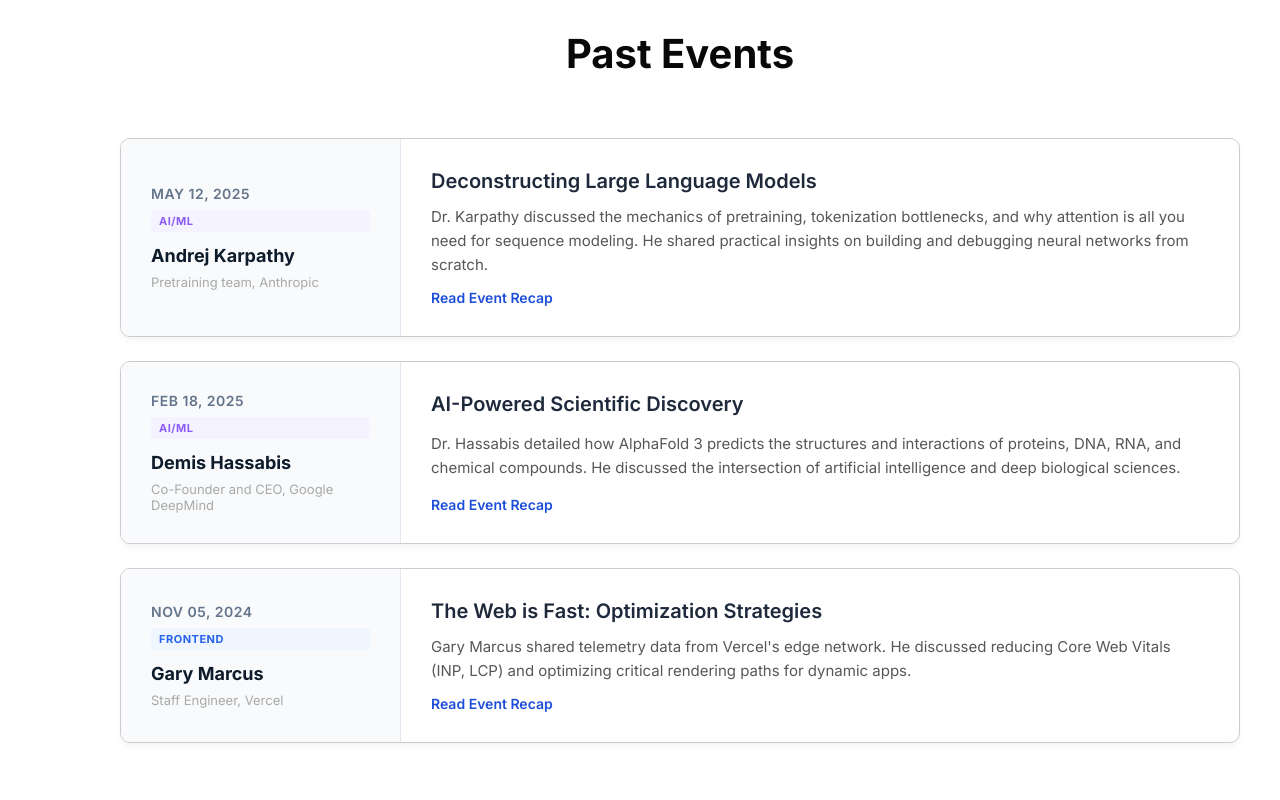
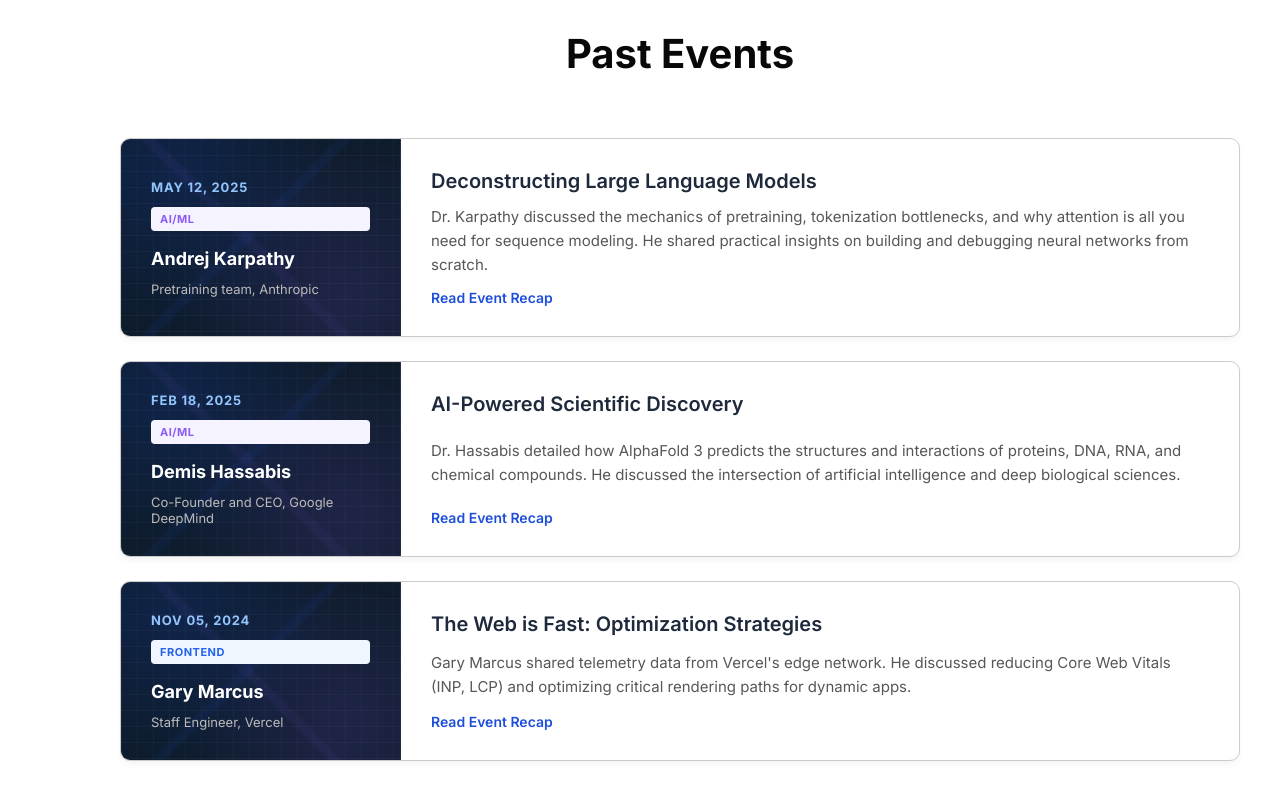
Before and after one commit to abrahasin99/ph14-a01, a plain HTML site: page index.html in a window 1280 px wide. Shown: the part 3383-4183 px from the top of the page. Drawn offline with Linux system fonts and the light colour scheme.

Commit message:
feat: add new section with AI

```diff
--- a/style.css
+++ b/style.css
@@ -350,32 +350,66 @@
 
 .past-meta {
     padding: 30px;
-    background-color: #f8fafc;
-    border-right: 1px solid rgb(226, 232, 240);
+    background-color: #0D1B2A;
+    background-image:
+        radial-gradient(circle at 20% 20%, rgba(29, 78, 216, 0.18) 0%, transparent 60%),
+        radial-gradient(circle at 80% 80%, rgba(139, 92, 246, 0.15) 0%, transparent 60%),
+        linear-gradient(rgba(255, 255, 255, 0.03) 1px, transparent 1px),
+        linear-gradient(90deg, rgba(255, 255, 255, 0.03) 1px, transparent 1px);
+    background-size: 100% 100%, 100% 100%, 16px 16px, 16px 16px;
+    border-right: 1px solid rgba(255, 255, 255, 0.08);
     display: flex;
     flex-direction: column;
     justify-content: center;
-    gap: 8px;
+    gap: 12px;
+    position: relative;
+    overflow: hidden;
+}
+
+/* Vector geometry line representing the technical illustrator vibe */
+.past-meta::before {
+    content: "";
+    position: absolute;
+    top: 0;
+    right: 0;
+    width: 100%;
+    height: 100%;
+    background:
+        linear-gradient(135deg, transparent 45%, rgba(29, 78, 216, 0.08) 46%, rgba(29, 78, 216, 0.08) 48%, transparent 49%),
+        linear-gradient(45deg, transparent 45%, rgba(139, 92, 246, 0.06) 46%, rgba(139, 92, 246, 0.06) 48%, transparent 49%);
+    pointer-events: none;
 }
 
 .past-meta h3 {
     padding: 5px 0 0 0;
     margin: 0;
     font-size: 18px;
-    color: #0d1b2a;
+    color: #ffffff;
+    position: relative;
+    z-index: 1;
 }
 
 .past-speaker-title {
     font-size: 13px;
-    color: darkgrey;
+    color: rgb(188, 187, 187);
     font-weight: 400;
+    position: relative;
+    z-index: 1;
 }
 
 .past-date {
-    font-size: 14px;
-    font-weight: 600;
-    color: #64748b;
-    letter-spacing: 0.5px;
+    font-size: 13px;
+    font-weight: 700;
+    color: #93C5FD;
+    letter-spacing: 0.8px;
+    position: relative;
+    z-index: 1;
+}
+
+.past-meta .category-tag {
+    position: relative;
+    z-index: 1;
+    border: 1px solid rgba(255, 255, 255, 0.15);
 }
 
 .past-content {
```
Also changed, not shown: 1 other file.
